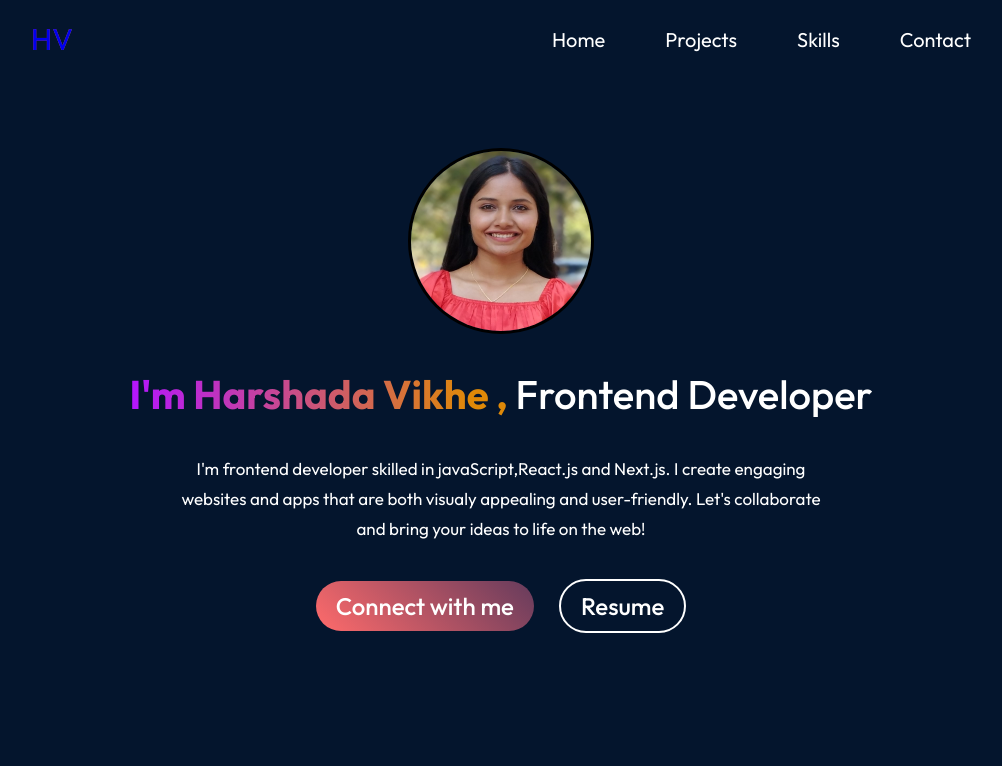
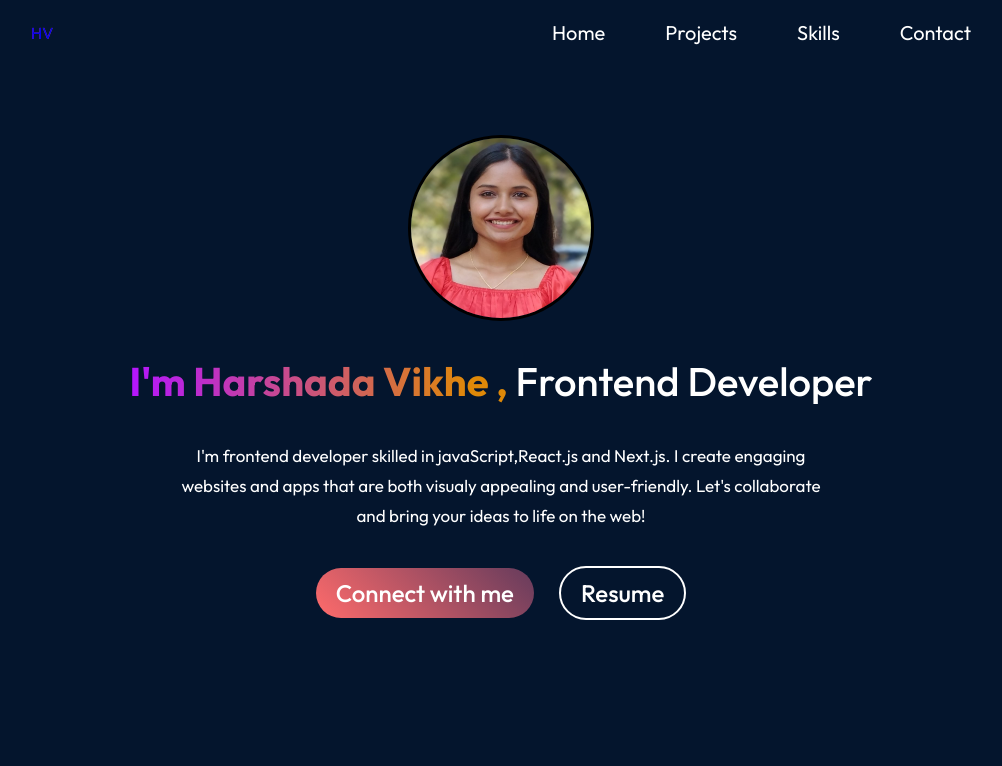
Before and after one commit to Harshada-Vikhe/portfolio, a React (Vite) app: page / in a window 1280 px wide. Shown: the top 766 px of the page, without its empty margins (139-1141 px from the left). Built offline with nearby package versions, Linux system fonts and the light colour scheme.

Commit message:
Update Navbar.css

```diff
--- a/src/components/navbar/Navbar.css
+++ b/src/components/navbar/Navbar.css
@@ -22,7 +22,7 @@ ul li a:hover,
 .navbar .logo a{
     text-decoration: none;
     cursor: pointer;
-    font-size:30px;
+
 }
 .nav-menu{
     display: flex;
```
